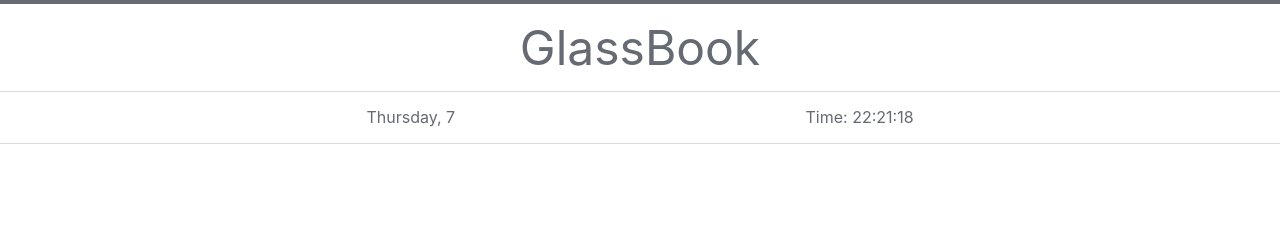
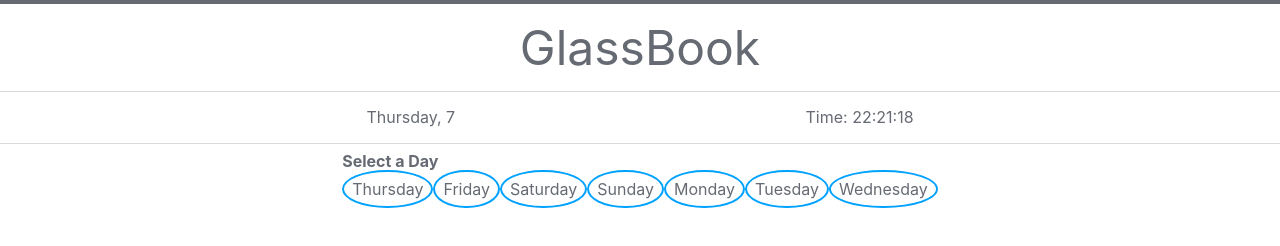
Before and after one commit to swapnilraj/mharti, a plain HTML site: page index.html in a window 1280 px wide. Drawn offline with nearby package versions, Linux system fonts and the light colour scheme.

Commit message:
Add week view selector

```diff
--- a/index.html
+++ b/index.html
@@ -21,6 +21,20 @@
         Time: <span id="timer"></span>
       </p>
   </div>
+
+  <div class="selector">
+    <div class="message">
+      <p class="help-message">
+        Select a Day
+      </p>
+
+    <div id="week-view">
+
+    </div>
+    </div>
+  </div>
+
+
   <script src="./public/js/utils/glassbookAPI.js"></script>
   <script src="./public/js/main.js"></script>
 </body>
--- a/public/js/main.js
+++ b/public/js/main.js
@@ -33,3 +33,27 @@ const updateDate = (currentDate, day) => {
 
 setInterval(initializeTime, 1000);
 initializeTime();
+
+/**
+ *
+ * @param {HTMLElement} view
+ * @param {{}} day
+ */
+const selectorDisplayView = (view, day) => {
+    const weekCircle = document.createElement('div');
+    weekCircle.classList.add('weekCircle');
+    weekCircle.innerText = day;
+    view.appendChild(weekCircle);
+  }
+
+const selectorDisplay = () => {
+  const week = document.getElementById('week-view');
+  const date = new Date();
+
+  days.forEach((day, index) => {
+    const dayIndex = (date.getDay() + index) % 7;
+    selectorDisplayView(week, days[dayIndex]);
+  });
+}
+
+selectorDisplay();
--- a/public/styles/main.css
+++ b/public/styles/main.css
@@ -2,10 +2,16 @@ body {
   border-top: 4px solid #666A73;
 }
 
-div.toolbar, div.sub-toolbar{
+p {
+  margin: 0;
   font-family: -apple-system, BlinkMacSystemFont, "Segoe UI", Helvetica, Arial, sans-serif, "Apple Color Emoji", "Segoe UI Emoji", "Segoe UI Symbol";
   color: #666a73;
+}
+
+div.toolbar, div.sub-toolbar{
   border-bottom: 1px solid #DADADA;
+  font-family: -apple-system, BlinkMacSystemFont, "Segoe UI", Helvetica, Arial, sans-serif, "Apple Color Emoji", "Segoe UI Emoji", "Segoe UI Symbol";
+  color: #666a73;
 }
 
 div.toolbar {
@@ -21,11 +27,24 @@ div.sub-toolbar {
   justify-content: space-evenly;
 }
 
-/* .container {
-  margin: 0 auto;
-  width: 70%;
-} */
+div.selector {
+  padding: 8px;
+  display: flex;
+  justify-content: center;
+}
 
-.sub-toolbar p {
-  margin: 0;
+div.selector p {
+  font-weight: bold;
 }
+
+div#week-view {
+  display: flex;
+}
+
+div.weekCircle {
+  padding: 8px;
+  border-radius: 50%;
+  border: 2px solid #00A2FF;
+  font-family: -apple-system, BlinkMacSystemFont, "Segoe UI", Helvetica, Arial, sans-serif, "Apple Color Emoji", "Segoe UI Emoji", "Segoe UI Symbol";
+  color: #666a73;
+}
```
